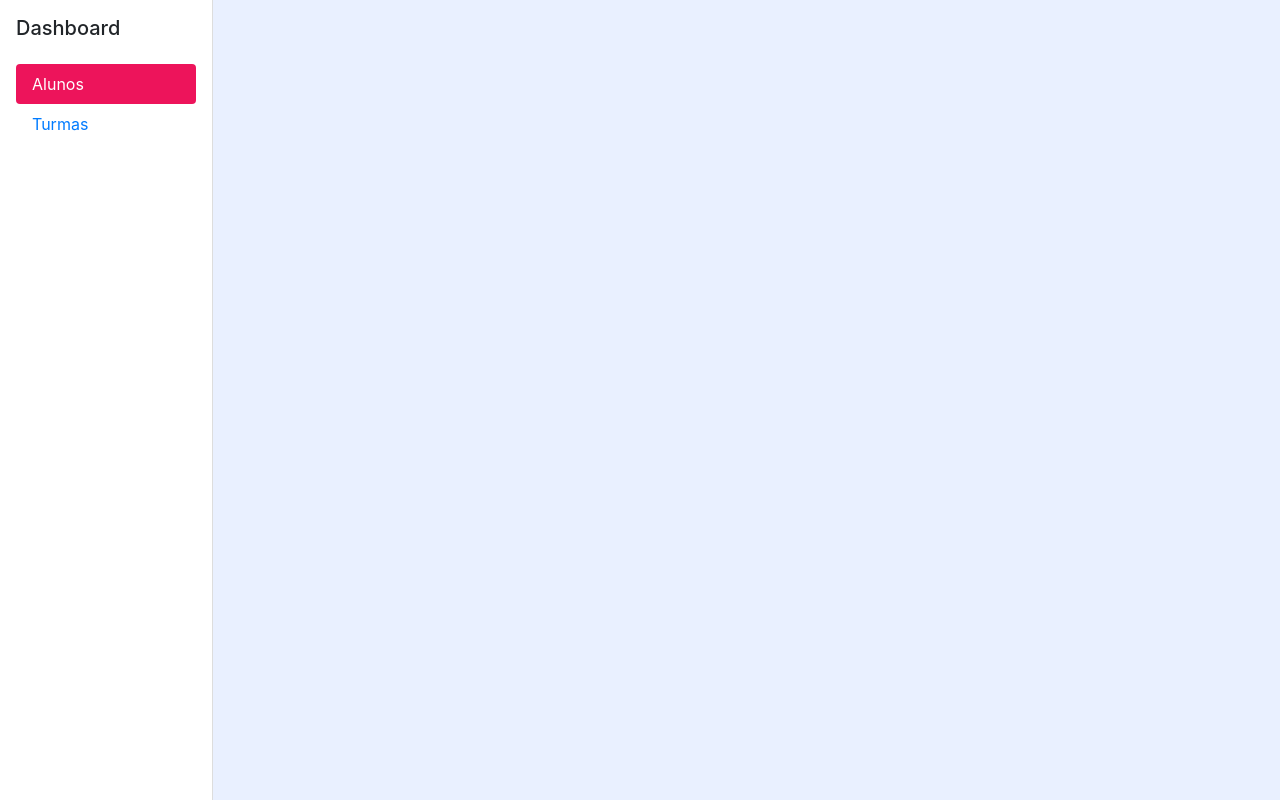
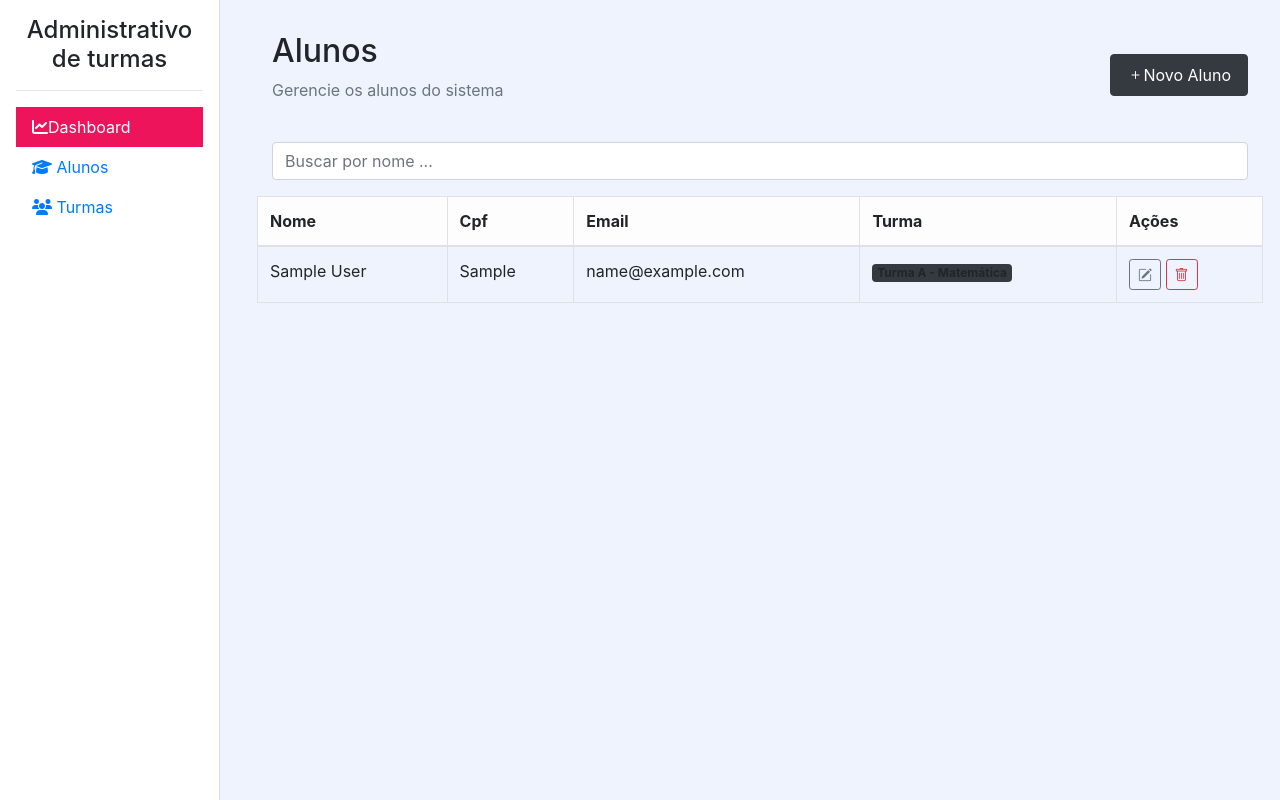
Before and after one commit to fabyEmanuela/painel-de-turmas, a PHP site: page /alunos in a window 1280 px wide. Run offline with PHP 8.4, Linux system fonts and the light colour scheme; tables that the repository leaves empty or names only in its code hold one stand-in row (values such as "Sample post"); some libraries are stand-ins or nearby versions.

Commit message:
Integrar cruds

```diff
--- a/src/Controllers/StudentsController.php
+++ b/src/Controllers/StudentsController.php
@@ -1,19 +1,61 @@
 <?php
+
 namespace App\Controllers;
 
+use App\Models\Student;
+require_once __DIR__ . '/../helpers/view.php';
+require_once __DIR__ . '/../../vendor/autoload.php';
 class StudentsController
 {
     public function index()
     {
-        require_once __DIR__ . '/../Views/layouts/header.php';
-        require_once __DIR__ . '/../Views/layouts/menu-bar.php';
-        require_once __DIR__ . '/../Views/students.php';
-        require_once __DIR__ . '/../Views/layouts/footer.php';
+
+        view('students', ['students' => (new Student())->getAll()]);
+    }
+      public function single()
+    {
+        view('students-edit');
     }
      public function store(){
+      header('Content-Type: application/json');
 
-        // require_once __DIR__ . '/../Views/students-edit.php';
+                   $name = $_POST['name_student'] ?? '';
+                    $cpf = $_POST['cpf'] ?? '';
+                    $email = $_POST['email'] ?? '';
+                    $date_birth = $_POST['date_birth'] ?? '';
+                    $password_student =  $_POST['password'] ?? '';
 
-     return Controller::view('alunos-editar');
+        $data = [
+                    'name_student' => $name,
+                    'cpf' => $cpf,
+                    'email' => $email ,
+                    'date_birth' =>$date_birth,
+                    'password_student'=>  $password_student,
+                ];
+
+
+        $student = new Student();
+        $errors = $student->validateForm($data);
+
+        if (!empty($errors)) {
+            echo json_encode([
+                'success' => false,
+                'errors' => $errors
+            ]);
+            return;
+        }else{
+             $result = $student->create($cpf,$name,$date_birth,$email,$password_student);
+        echo json_encode([
+            'success' => $result,
+            'errors' => $result ? 'Cadastro realizado com sucesso!' : 'Erro ao cadastrar'
+        ]);
+        }
+
+
+
+
+
+
     }
+
 }
--- /dev/null
+++ b/src/Models/Student.php
@@ -0,0 +1,74 @@
+<?php
+namespace App\Models;
+
+use PDO;
+use PDOException;
+use App\Controllers\StudentsController;
+class Student
+{
+    private $pdo;
+
+    public function __construct()
+    {
+
+
+          $this->pdo = new PDO('mysql:host=localhost;dbname=fiap_project;charset=utf8', 'root', '');
+    }
+
+    // public function cpfExists($cpf)
+    // {
+    //     $stmt = $this->pdo->prepare('SELECT id FROM students WHERE cpf = ?');
+    //     $stmt->execute([$cpf]);
+    //     return $stmt->fetch() !== false;
+    // }
+    // public function validateName($name)
+    // {
+    //     return !empty($name) && strlen($name) >= 3;
+    // }
+    public function validateForm($data)
+    {
+        $errors = [];
+        if (empty($data['name_student']) || strlen($data['name_student']) < 3) {
+            $errors[] = 'Nome inválido, deve conter no mínimo 3 caracteres';
+        }
+        if (!preg_match('/^(?=.*[a-z])(?=.*[A-Z])(?=.*\d)(?=.*[\W_]).{8,}$/', $data['password_student'])) {
+             $errors[] = 'A senha deve ter no mínimo 8 caracteres, com pelo menos uma letra maiúscula, uma letra minúscula, um número e um símbolo.';
+        }
+        if (empty($data['cpf']) ||  strlen($data['cpf']) < 14) {
+            $errors[] = 'CPF inválido deve conter 11 dígitos';
+        } else {
+
+            $stmt = $this->pdo->prepare('SELECT id FROM students WHERE cpf = ?');
+            $stmt->execute([$data['cpf']]);
+
+            if ($stmt->fetch()) {
+                $errors[] = 'CPF já cadastrado.';
+            }
+        }
+
+
+
+        return $errors;
+
+    }
+
+    public function getAll()
+    {
+        $stmt = $this->pdo->query('SELECT * FROM students ORDER BY name_student ASC ');
+
+        return $stmt->fetchAll(PDO::FETCH_ASSOC);
+    }
+
+    public function create($cpf,$name,$date_birth,$email,$password_student)
+    {
+        $password_hash = password_hash($password_student, PASSWORD_DEFAULT);
+
+        try {
+            $stmt = $this->pdo->prepare('INSERT INTO students (cpf, name_student, date_birth, email, password_student ) VALUES (?, ?, ?, ?, ?)');
+            return $stmt->execute([$cpf, $name, $date_birth, $email,$password_hash]);
+        } catch (PDOException $e) {
+            return false;
+        }
+    }
+
+}
--- a/src/Views/home.php
+++ b/src/Views/home.php
@@ -1,6 +1,6 @@
 
 
-<?php echo'home';?>
+
   <!-- Conteúdo Principal -->
   <div class="content">
     <!-- Header -->
@@ -75,7 +75,7 @@
           <div class="text-primary fs-2 mb-2">➕</div>
           <h6>Cadastrar Aluno</h6>
           <p class="small text-muted">Adicionar novo aluno</p>
-          <a href="#" class="btn btn-dark btn-sm">Acessar</a>
+          <a href="/alunos-cadastros" class="btn btn-dark btn-sm">Acessar</a>
         </div>
       </div>
       <div class="col-md-3">
--- a/src/Views/layouts/footer.php
+++ b/src/Views/layouts/footer.php
@@ -1,8 +1,20 @@
     <footer>
 
     </footer>
+
     <script src="https://code.jquery.com/jquery-3.3.1.slim.min.js" integrity="sha384-q8i/X+965DzO0rT7abK41JStQIAqVgRVzpbzo5smXKp4YfRvH+8abtTE1Pi6jizo" crossorigin="anonymous"></script>
     <script src="https://cdnjs.cloudflare.com/ajax/libs/popper.js/1.14.3/umd/popper.min.js" integrity="sha384-ZMP7rVo3mIykV+2+9J3UJ46jBk0WLaUAdn689aCwoqbBJiSnjAK/l8WvCWPIPm49" crossorigin="anonymous"></script>
     <script src="https://stackpath.bootstrapcdn.com/bootstrap/4.1.3/js/bootstrap.min.js" integrity="sha384-ChfqqxuZUCnJSK3+MXmPNIyE6ZbWh2IMqE241rYiqJxyMiZ6OW/JmZQ5stwEULTy" crossorigin="anonymous"></script>
+ <script src="https://code.jquery.com/jquery-3.6.0.min.js"></script>
+ <script src="https://cdn.jsdelivr.net/npm/bootstrap@5.3.3/dist/js/bootstrap.bundle.min.js"></script>
+
+ <script src="https://cdnjs.cloudflare.com/ajax/libs/jquery.mask/1.14.16/jquery.mask.min.js"></script>
+ <link href="https://cdn.jsdelivr.net/npm/bootstrap-icons@1.10.5/font/bootstrap-icons.css" rel="stylesheet">
+<script>
+  $(document).ready(function(){
+    $('#cpf').mask('000.000.000-00');
+  });
+</script>
+   <script src="/assets/js/students.js"></script>
 </body>
 </html>
--- a/src/Views/layouts/header.php
+++ b/src/Views/layouts/header.php
@@ -4,6 +4,7 @@
     <meta charset="UTF-8">
     <title><?php echo getenv('APP_NAME'); ?></title>
     <script src="https://kit.fontawesome.com/9b8abc5f55.js" crossorigin="anonymous"></script>
+    <script src="https://code.jquery.com/jquery-3.7.0.min.js"></script>
     <link rel="stylesheet" href="https://stackpath.bootstrapcdn.com/bootstrap/4.1.3/css/bootstrap.min.css" integrity="sha384-MCw98/SFnGE8fJT3GXwEOngsV7Zt27NXFoaoApmYm81iuXoPkFOJwJ8ERdknLPMO" crossorigin="anonymous">
 </head>
 <body>
@@ -13,10 +14,10 @@
     </header>
     <!-- //da home -->
  <style>
-    /* body {
+    body {
       background-color: #eef3fe;
-    } */
-    /* .sidebar {
+    }
+    .sidebar {
       height: 100vh;
       background-color: #fff;
       border-right: 1px solid #ddd;
@@ -25,8 +26,14 @@
       width: 220px;
     }
     .sidebar .nav-link.active {
-      background-color: #0d6efd;
+      background-color: #ed145b;
       color: #fff;
+    }
+     .form-card {
+      background-color: #fff;
+      border-radius: 8px;
+      padding: 30px;
+      box-shadow: 0 4px 6px rgba(0, 0, 0, 0.1);
     }
     .sidebar .nav-link:hover {
       background-color: #e9ecef;
@@ -37,11 +44,11 @@
     }
     .card-icon {
       font-size: 1.5rem;
-    } */
+    }
   </style>
 <!-- fim da home -->
  <!-- do editar aluno -->
-    <style>
+    <!-- <style>
     body {
       background-color: #e9f0ff;
     }
@@ -64,5 +71,5 @@
       background-color: #0d1b2a;
       border: none;
     }
-  </style>
+  </style> -->
   <!-- fim editar aluno -->
--- a/src/Views/layouts/menu-bar.php
+++ b/src/Views/layouts/menu-bar.php
@@ -1,15 +1,15 @@
-  <!-- <div class="sidebar">
+  <div class="sidebar">
     <h4 class="fw-bold text-center">Administrativo de turmas</h4>
     <hr />
     <nav class="nav flex-column">
-      <a class="nav-link active" href="#"><i class="fa-solid fa-chart-line"></i>Dashboard</a>
-      <a class="nav-link" href="#"><i class="fa-solid fa-graduation-cap"></i> Alunos</a>
+      <a class="nav-link active" href="/"><i class="fa-solid fa-chart-line"></i>Dashboard</a>
+      <a class="nav-link" href="/alunos"><i class="fa-solid fa-graduation-cap"></i> Alunos</a>
       <a class="nav-link" href="#"><i class="fa-solid fa-users"></i> Turmas</a>
     </nav>
-  </div> -->
-<div class="container-fluid">
+  </div>
+<!-- <div class="container-fluid">
   <div class="row">
-    <!-- Sidebar -->
+
       <div class="col-md-2 sidebar d-flex flex-column p-3">
         <h5 class="mb-4">Dashboard</h5>
         <ul class="nav nav-pills flex-column">
@@ -21,6 +21,6 @@
           </li>
         </ul>
       </div>
-    <!-- Sidebar -->
+
     </div>
-</div>
+</div> -->
--- a/src/Views/students.php
+++ b/src/Views/students.php
@@ -0,0 +1,78 @@
+<div class="content ">
+
+    <div class="d-flex justify-content-between align-items-center mb-4">
+        <div>
+            <h2>Alunos</h2>
+            <p class="text-muted">Gerencie os alunos do sistema</p>
+        </div>
+        <a class="btn btn-dark nav-link d-inline-flex align-items-center" href="/alunos-cadastros">
+            <i class="bi bi-plus me-2"></i> Novo Aluno
+        </a>
+    </div>
+
+    <div class="mb-3">
+        <input type="text" class="form-control" placeholder="Buscar por nome ...">
+    </div>
+
+    <div class="row g-3">
+        <!-- Card 1 -->
+        <!-- Tabela de alunos -->
+        <div class="table-responsive">
+            <table class="table table-bordered table-hover align-middle">
+                <thead class="table-light">
+                    <tr>
+                        <th>Nome</th>
+                        <th>Cpf</th>
+                        <th>Email</th>
+                        <th>Turma</th>
+                        <th class="text-end">Ações</th>
+                    </tr>
+                </thead>
+                <tbody>
+                    <?php foreach($students as $student): ?>
+                        <tr>
+                            <td><?php echo $student['name_student'] ?></td>
+                            <td><?php echo $student['cpf'] ?></td>
+                            <td><?php echo $student['email'] ?></td>
+
+                            <td><span class="badge bg-dark">Turma A - Matemática</span></td>
+                            <td class="text-end">
+                                <a href="#" class="btn btn-outline-secondary btn-sm me-1"><i class="bi bi-pencil-square"></i></a>
+                                <a href="#"
+                                    class="btn btn-outline-danger btn-sm"
+                                    data-bs-toggle="modal"
+                                    data-bs-target="#confirmDeleteModal"
+                                     data-studentName="<?php echo $student['name_student'] ?>"
+
+                                    data-id="<?php echo $student['id'] ?>">
+
+                                    <i class="bi bi-trash"></i>
+                                </a>
+
+                            </td>
+                        </tr>
+                    <?php endforeach; ?>
+                </tbody>
+            </table>
+        </div>
+    </div>
+    <div class="modal fade" id="confirmDeleteModal" tabindex="-1" aria-labelledby="confirmDeleteModalLabel" aria-hidden="true">
+        <div class="modal-dialog">
+            <div class="modal-content">
+            <div class="modal-header">
+                <h5 class="modal-title" id="confirmDeleteModalLabel">Confirmar exclusão</h5>
+                <button type="button" class="btn-close" data-bs-dismiss="modal" aria-label="Fechar"></button>
+            </div>
+            <div class="modal-body">
+             Tem certeza que deseja excluir <strong id="studentName"></strong>?
+            </div>
+            <div class="modal-footer">
+                <button type="button" class="btn btn-secondary" data-bs-dismiss="modal">Cancelar</button>
+                <a id="confirmDeleteBtn" href="#" class="btn btn-danger">Excluir</a>
+            </div>
+            </div>
+        </div>
+    </div>
+
+</div>
+<!-- Modal Bootstrap -->
--- /dev/null
+++ b/src/helpers/View.php
@@ -0,0 +1,15 @@
+<?php
+
+function view($name, $data = [])
+{
+    extract($data);
+    require_once __DIR__ . '/../Views/layouts/header.php';
+    require_once __DIR__ . '/../Views/layouts/menu-bar.php';
+    require_once __DIR__ . "/../Views/{$name}.php";
+    require_once __DIR__ . '/../Views/layouts/footer.php';
+}
+// function redirect($url)
+// {
+//     header("Location: {$url}");
+//     exit();
+// }
--- a/src/routes/routes.php
+++ b/src/routes/routes.php
@@ -32,17 +32,14 @@ class Router{
     return  [
       'get' => [
           '/' =>  fn() => self::load('DashboardController','index'),
-
-          '/alunos' =>  fn() =>self::load('StudentsController', 'index'),
-          '/alunos-editar' =>  fn() =>self::load('StudentsController', 'store'),
+           // '/alunos' =>  fn() => self::load('StudentsController', 'index'),
+           '/alunos' =>  fn() => self::load('StudentsController', 'index'),
+          '/alunos-cadastros' =>  fn() =>self::load('StudentsController', 'single'),
+          // '/alunos-editar' =>  fn() =>self::load('StudentsController', 'store'),
 
       ],
-      'post' => [
 
-      ],
-      'delete'=> [
 
-      ]
     ];
 
   }
```
Also changed, not shown: public/Ajax/student_create_edit.php (added, +13 -0 lines), src/Controllers/DashboardController.php (+5 -6 lines), src/Views/students-edit.php (+17 -13 lines), public/assets/js/students.js (added), 1 other file.
